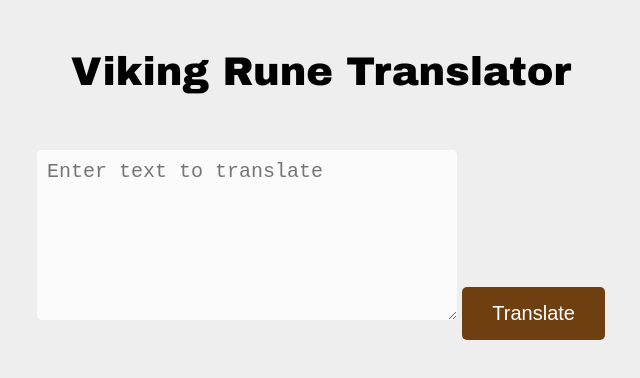
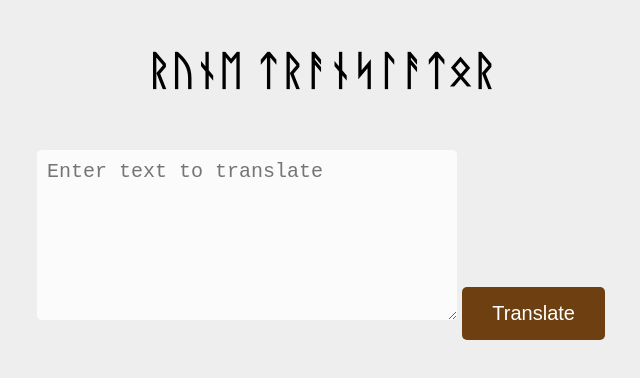
Before and after one commit to largefort/oldnorse, a plain HTML site: page index.html in a window 1280 px wide. Shown: the whole page, without its empty margins (319-959 px from the left). Drawn offline with Linux system fonts and the light colour scheme.

Commit message:
Update index.html

```diff
--- a/index.html
+++ b/index.html
@@ -1,11 +1,11 @@
 <!DOCTYPE html>
 <html>
 <head>
-    <title>Viking Rune Translator</title>
+    <title>ᚱᚢᚾᛖ ᛏᚱᚨᚾᛋᛚᚨᛏᛟᚱ</title>
     <link rel="stylesheet" type="text/css" href="style.css">
 </head>
 <body>
-    <h1>Viking Rune Translator</h1>
+    <h1>ᚱᚢᚾᛖ ᛏᚱᚨᚾᛋᛚᚨᛏᛟᚱ</h1>
     <textarea id="input-text" placeholder="Enter text to translate"></textarea>
     <button id="translate-btn">Translate</button>
     <div id="output-text"></div>
```
